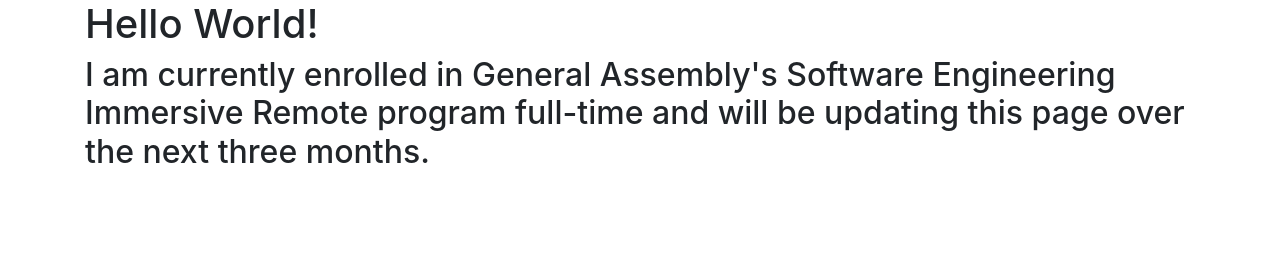
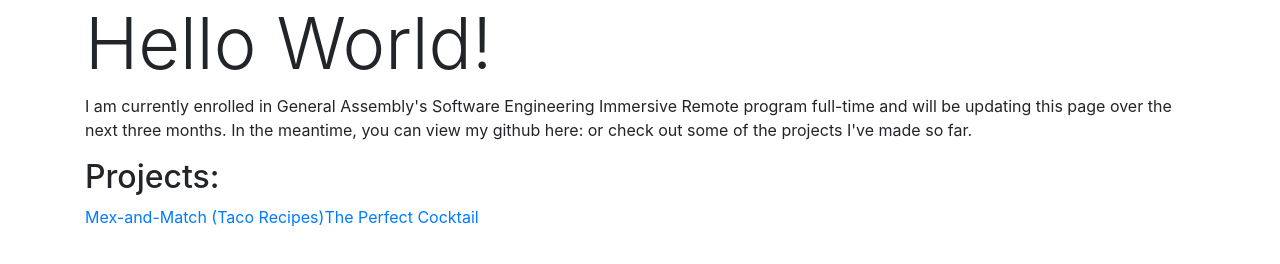
Before and after one commit to dwalraven21/dwalraven21.github.io, a plain HTML site: page index.html in a window 1280 px wide. Drawn offline with nearby package versions, Linux system fonts and the light colour scheme.

Commit message:
added project links

```diff
--- a/index.html
+++ b/index.html
@@ -27,9 +27,15 @@
 	</head>
 	<body>
 		<div class="container">
-			<h1>Hello World!</h1>
-			<h2>I am currently enrolled in General Assembly's Software Engineering Immersive Remote program full-time and will be updating this page over the next three months.</h2>
+			<h1 class="display-3">Hello World!</h1>
+			<p>I am currently enrolled in General Assembly's Software Engineering Immersive Remote program full-time and will be updating this page over the next three months. In the meantime, you can view my github here: <a href='https://github.com/dwalraven21/dwalraven21.github.io'></a> or check out some of the projects I've made so far.</p>
+			<h2>Projects:</h2>
+			<ul class="nav">
+			<li class="nav-item"><a href='http://dwalraven21.github.io/taco_app/index.html'>Mex-and-Match (Taco Recipes)</a></li>
+				<li class="nav-item"><a href='http://dwalraven21.github.io/the_perfect_cocktail/index.html'>The Perfect Cocktail</a></li>
+			</ul>
 		</div>
+
 
 
 	</body>
```
